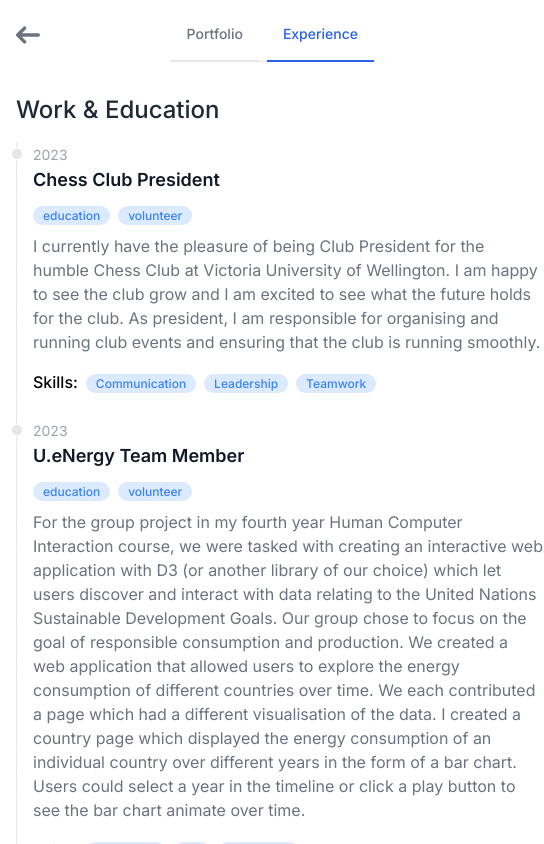
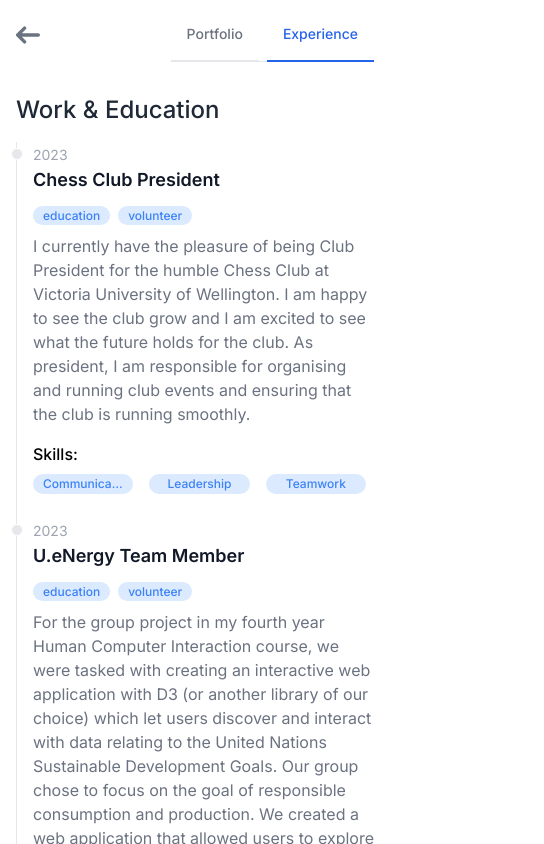
Before and after one commit to ElPlaso/portfolio, a Next.js app: page /experience in a window 390 px wide. Shown: the top 844 px of the page, 544 px wide, since content can reach past the window. Built offline with nearby package versions, Linux system fonts and the light colour scheme.

Commit message:
updates for mobile screens.

```diff
--- a/src/app/page.tsx
+++ b/src/app/page.tsx
@@ -2,7 +2,7 @@ import Welcome from "@/components/welcome";
 
 export default function Home() {
   return (
-    <main className="flex min-h-screen flex-col items-center justify-between p-16 max-sm:pt-0 max-sm:px-4">
+    <main className="flex min-h-screen flex-col items-center justify-between p-16 max-sm:pt-8 max-sm:px-4">
       <div className="flex flex-col space-y-8 w-[700px] mt-8 max-md:mt-2 max-md:w-[100%] items-start justify-start max-sm:px-1">
         <Welcome />
       </div>
--- a/src/components/badge.tsx
+++ b/src/components/badge.tsx
@@ -1,6 +1,6 @@
 export default function Badge({ label }: { label: string }) {
   return (
-    <span className="bg-blue-100 text-blue-500 text-xs font-medium mr-2 px-2.5 py-0.5 rounded-full dark:bg-blue-400 dark:text-blue-300 cursor-default">
+    <span className="bg-blue-100 text-center truncate text-blue-500 text-xs font-medium mr-2 px-2.5 py-0.5 rounded-full dark:bg-blue-400 dark:text-blue-300 cursor-default">
       {label}
     </span>
   );
--- a/src/components/experience-list-item.tsx
+++ b/src/components/experience-list-item.tsx
@@ -21,9 +21,10 @@ export default function ExperienceListItem({
       <p className="text-base mb-4 mt-2 font-normal text-gray-500 dark:text-gray-400">
         {experience.description}
       </p>
-      <div className="flex flex-row space-x-2">
-        <span className="font-medium">Skills:</span>
-        <div>
+
+      <div className="space-x-2 flex flex-row max-sm:flex-col max-sm:space-x-0 ">
+        <span className="font-medium max-sm:mb-2">Skills:</span>
+        <div className="flex flex-row max-sm:grid max-sm:grid-cols-3 gap-2 items-center">
           {experience.skills.map((skill) => (
             <Badge key={skill} label={skill} />
           ))}
```
